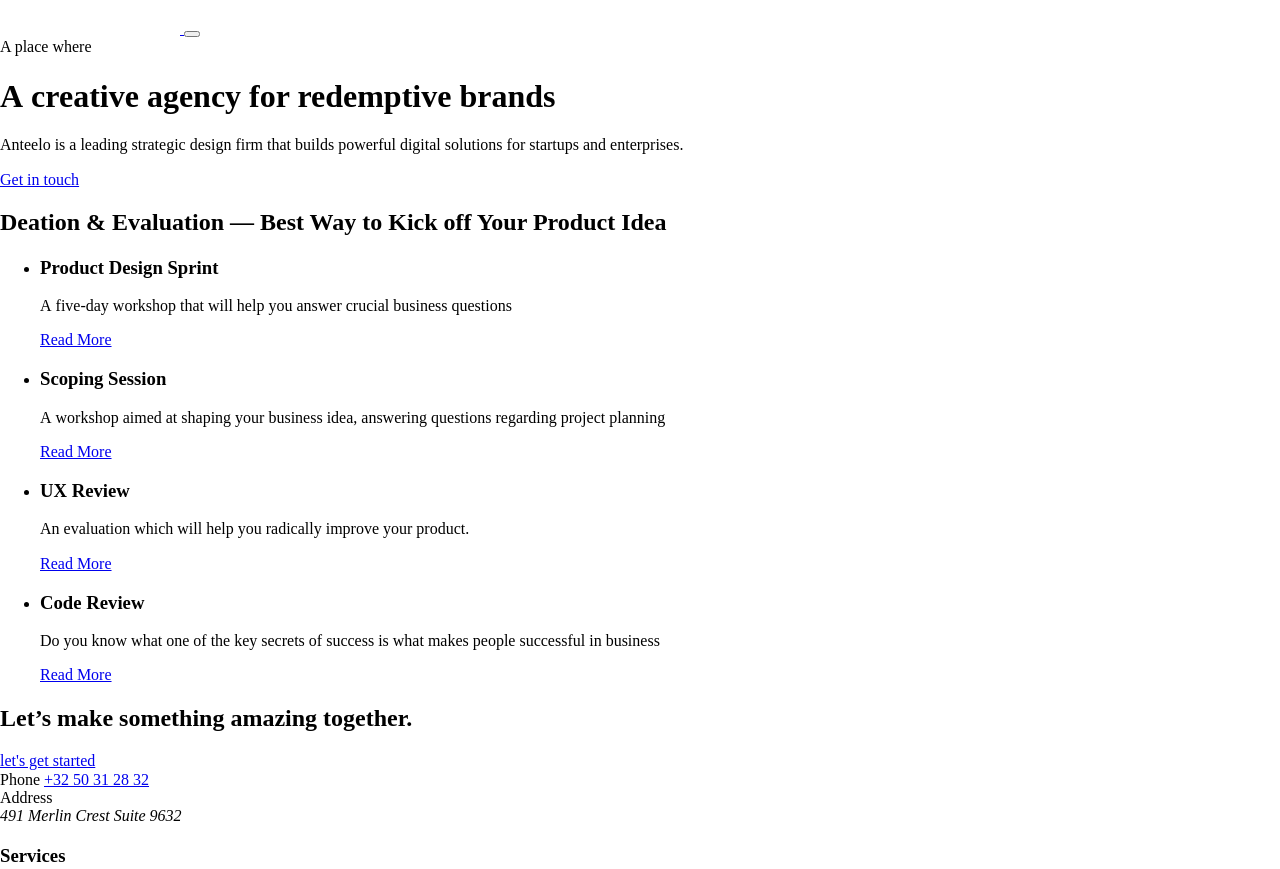
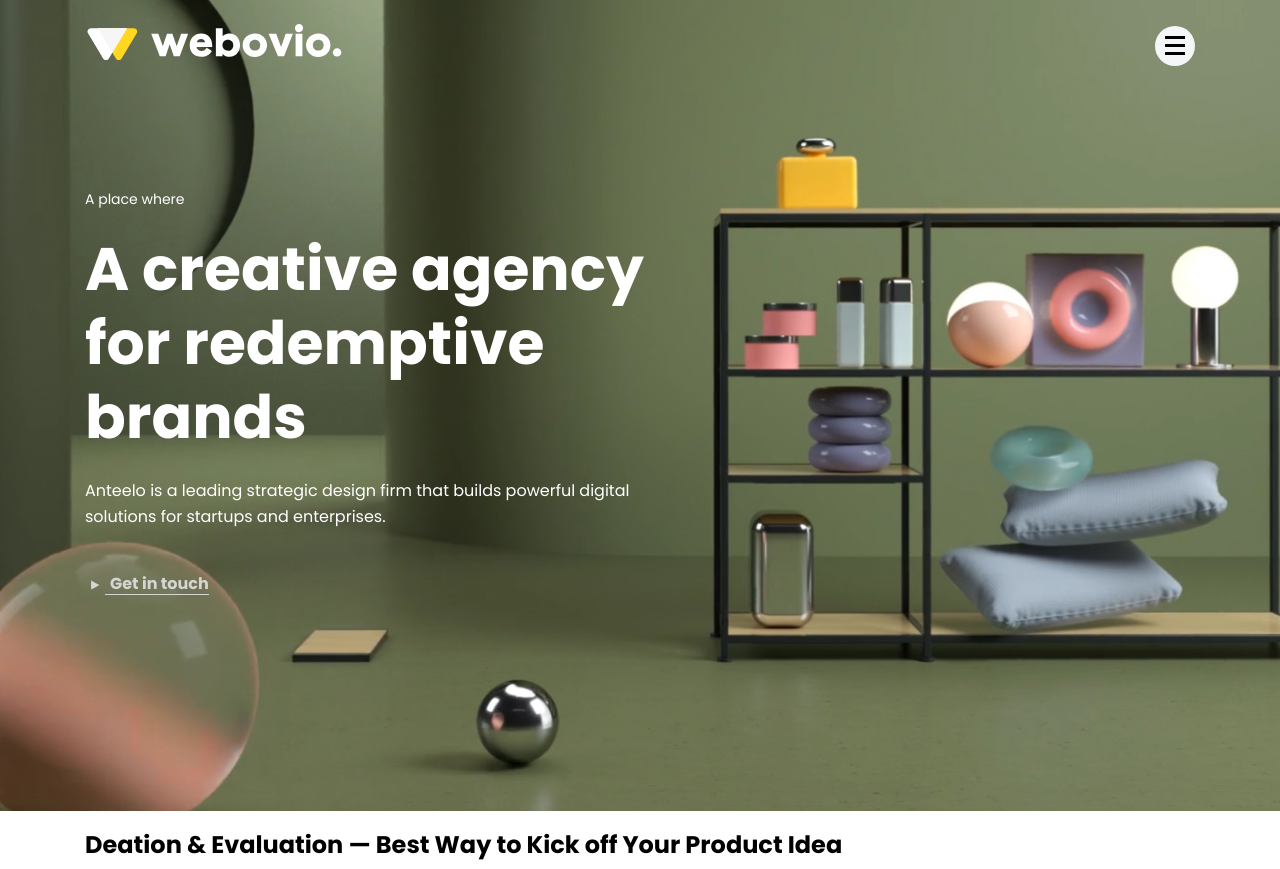
Before and after one commit to DanilPie/webolvo_temp, a plain HTML site: page index.html in a window 1280 px wide. Shown: the top 869 px of the page. Drawn offline with Linux system fonts and the light colour scheme.

Commit message:
header/first section done

```diff
--- a/index.html
+++ b/index.html
@@ -6,18 +6,18 @@
 	<meta http-equiv="X-UA-Compatible" content="IE=edge">
 	<meta name="viewport" content="width=device-width, initial-scale=1.0">
 	<title>Webolvo Template</title>
+	<link rel="stylesheet" href="css/nornalize.css">
 	<link rel="stylesheet" href="css/style.css">
-	<link rel="stylesheet" href="css/nornalize.css">
 </head>
 
 <body>
 
 	<header class="header">
-		<div class="container">
+		<div class="container header_cont">
 			<a href="#" class="logo">
-				<img src="../webolvo_temp/img/webovio.png" alt="logo">
+				<img src="/img/Logo-2.svg" alt="logo">
 			</a>
-			<button class="burger" aria-label="Open menu">
+			<button class="burger btn__reset" aria-label="Open menu">
 				<span class="burger__line"></span>
 				<span class="burger__line"></span>
 				<span class="burger__line"></span>
@@ -41,7 +41,18 @@
 						Anteelo is&nbsp;a&nbsp;leading strategic design firm
 						that builds powerful digital solutions for startups and enterprises.
 					</p>
-					<a href="#" class="hero__link link"> Get in touch</a>
+					<a href="#" class="hero__link link">
+						<svg id="svg-play" width="20" height="20" viewBox="0 0 36 36"
+							version="1.1" xmlns="http://www.w3.org/2000/svg"
+							xmlns:xlink="http://www.w3.org/1999/xlink"
+							data-pause="M11,10 L17,10 17,26 11,26 M20,10 L26,10 26,26 20,26"
+							data-play="M 11 10 L 18 13.74 L 18 22.28 L 11 26 M 18 13.74 L 26 18 L 26 18 L 18 22.28">
+							<path id="ytp-2"
+								d="M 11 10 L 18 13.74 L 18 22.28 L 11 26 M 18 13.74 L 26 18 L 26 18 L 18 22.28">
+							</path>
+						</svg>
+						<span>Get in touch</span>
+					</a>
 				</div>
 			</div>
 		</section>
@@ -50,7 +61,7 @@
 			<div class="container">
 				<h2 class="site__title">Deation &amp;&nbsp;Evaluation&nbsp;&mdash; Best Way
 					to&nbsp;Kick off Your Product Idea</h2>
-				<ul class="services__list">
+				<ul class="services__list list__reset">
 					<li class="service__item">
 						<h3 class="services__subtt">Product Design Sprint</h3>
 						<p class="services__descr">A&nbsp;five-day workshop that will help you
@@ -109,7 +120,7 @@
 			<div class="footer_middle">
 				<div class="middle_footer_column">
 					<h3 class="middle_footer_title">Services</h3>
-					<ul class="middle_footer_list">
+					<ul class="middle_footer_list list__reset">
 						<li class="middle_footer_item"><a href="#"
 								class="middle_footer_link">Strategy Design</a></li>
 						<li class="middle_footer_item"><a href="#"
@@ -125,7 +136,7 @@
 
 				<div class="middle_footer_column">
 					<h3 class="middle_footer_title">Help And Advice</h3>
-					<ul class="middle_footer_list">
+					<ul class="middle_footer_list list__reset">
 						<li class="middle_footer_item"><a href="#"
 								class="middle_footer_link">How it works</a></li>
 						<li class="middle_footer_item"><a href="#"
@@ -139,7 +150,7 @@
 
 				<div class="middle_footer_column">
 					<h3 class="middle_footer_title">Company</h3>
-					<ul class="middle_footer_list">
+					<ul class="middle_footer_list list__reset">
 						<li class="middle_footer_item"><a href="#"
 								class="middle_footer_link">About</a></li>
 						<li class="middle_footer_item"><a href="#"
@@ -156,7 +167,7 @@
 						with&nbsp;us vai email</p>
 					<a href="mailto:info.webovio@gmail.com"
 						class="footer__mail">info.webovio@gmail.com</a>
-					<ul class="social">
+					<ul class="social list__reset">
 						<li class="social__item"><a href="https://www.facebook.com/"
 								class="social_link social_link_fb " target="_blank"
 								aria-label="Link to Facebook">1</a></li>
--- a/scss/style.scss
+++ b/scss/style.scss
@@ -1,2 +1,146 @@
 @import url('https://fonts.googleapis.com/css2?family=Poppins:wght@400;500;600;700&display=swap');
 $mainFont: 'Poppins';
+
+*{
+	box-sizing: border-box;
+}
+
+*::before,
+*::after{
+	box-sizing: border-box;
+}
+
+.link{
+font-weight: 700;
+display: inline-flex;
+font-size: 16px;
+line-height: 17px;
+text-decoration-line: none;
+color: #D4D6D4;
+transition: color 0.3s ease-in-out;
+
+svg{
+	border-radius: 30%;
+	fill: #D4D6D4;
+
+}
+&:hover{
+	 color: #FFD723;
+
+}
+&:hover svg{
+	fill: #FFD723 ;
+}
+
+span{
+	text-indent: 5px;
+	border-bottom: 1px solid currentcolor;
+}
+}
+.list__reset{
+	margin: 0;
+	padding: 0;
+	list-style-type: none;
+}
+
+.btn__reset{
+	font-family: $mainFont, sans-serif;
+	font-weight: 400;
+	padding: 0;
+	border: none;
+	background-color: transparent;
+	cursor: pointer;
+}
+body{
+	font-family: $mainFont, sans-serif;
+	font-weight: 400;
+}
+
+img{
+	max-width: 100%;
+}
+ .header{
+	 padding: 24px 0px;
+	 position: absolute;
+	 left: 0;
+	 top: 0;
+	 width: 100%;
+
+	 .burger{
+		 width: 40px;
+		 height: 40px;
+		 background-color: #F5F6F7;
+		 border-radius: 50%;
+		 padding: 14px 11px;
+		 position: relative;
+		 .burger__line{
+			 position: absolute;
+			 left: 50%;
+			 top: 10px;
+			 background-color: #000;
+			 display: inline-block;
+			 	width: 50%;
+				 height: 2.4px;
+				 transform: translateX(-50%);
+				}
+				.burger__line:nth-child(2){
+					top: 18px;
+					height: 2.4px;
+				}
+				.burger__line:nth-child(3){
+					top: 26px;
+					height: 2.4px;
+				}
+	 }
+ }
+
+ .header_cont{
+	 display: flex;
+	 justify-content: space-between;
+	 align-items: center;
+ }
+ .container{
+	 max-width: 1140px;
+	 padding: 0 15px;
+	 margin: 0 auto;
+ }
+
+.hero{
+	padding-bottom: 30px;
+	padding-top: 189px;
+	padding-bottom: 100px;
+	min-height: 811px;
+	background-image: url(../img/banner.png);
+	background-position: center;
+	background-repeat: no-repeat;
+	background-size: cover ;
+}
+.hero__content{
+	max-width: 616px;
+}
+.hero__subtitle{
+	display: inline-block;
+	margin-bottom: 22px;
+	font-weight: 400;
+	font-size: 14px;
+	line-height: 21px;
+	color: #fff;
+	}
+
+.hero__title{
+	margin: 0;
+	margin-bottom: 24px;
+	font-weight: 700;
+font-size: 60px;
+line-height: 74px;
+color: #fff;
+}
+
+.hero__desc{
+	margin: 0;
+	margin-bottom: 45px;
+	font-weight: 400;
+font-size: 16px;
+line-height: 26px;
+color: #fff;
+}
```
Also changed, not shown: css/style.css, img/Logo-2.svg (added), img/logo_left.png (deleted), img/play-button-svgrepo-com.svg (added), img/webovio.png (deleted).
